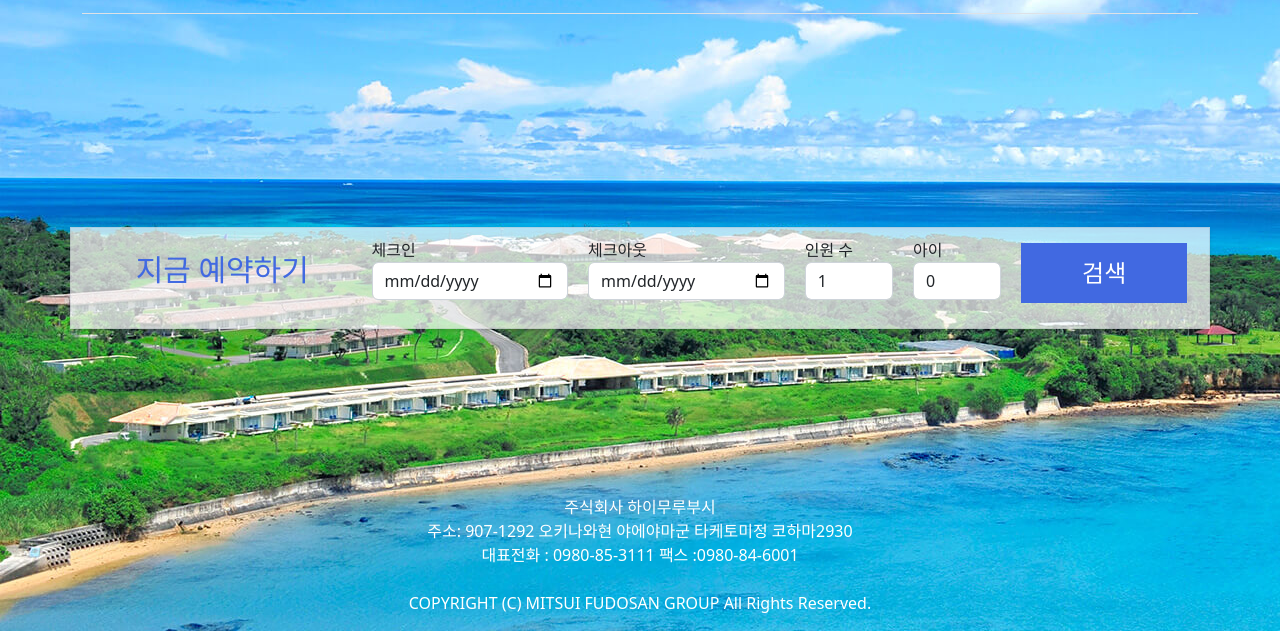
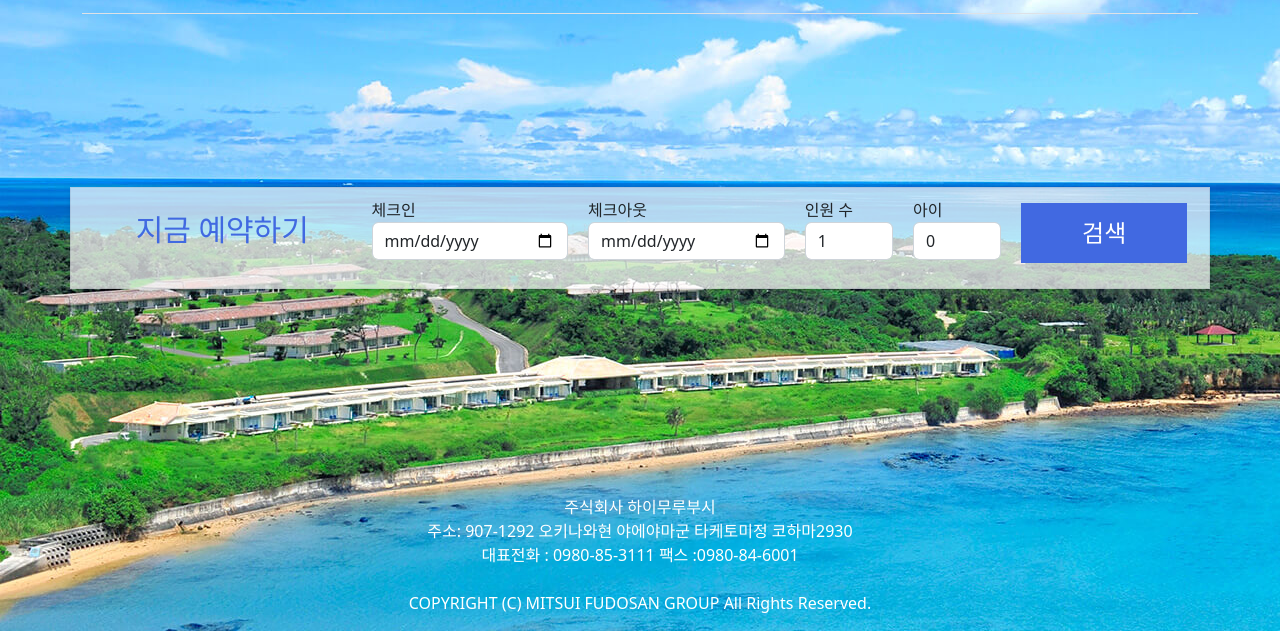
Before and after one commit to rirakmj/project01, a plain HTML site: page index.html in a window 1280 px wide. Shown: the part 169-800 px from the top of the page. Drawn offline with nearby package versions, Linux system fonts and the light colour scheme; a web font is replaced by a local one.

Commit message:
Add files via upload

```diff
--- a/index.css
+++ b/index.css
@@ -7,12 +7,12 @@ body {
 
 .section {
 position: relative;
-height: 60vh;
+height: 100vh;
 }
 
 .section .section-center {
 position: absolute;
-top: 50%;
+top: 25%;
 left: 0;
 right: 0;
 -webkit-transform: translateY(-50%);
```
